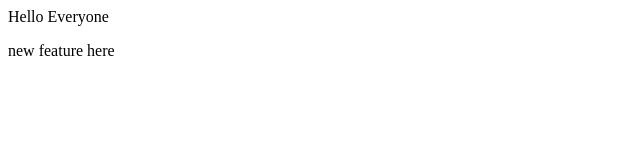
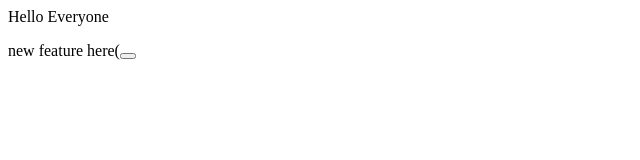
Before and after one commit to Coolsajan/localrepo, a plain HTML site: page index.html in a window 1280 px wide. Shown: the full height of the page, 0-640 px from the left. Drawn offline with Linux system fonts and the light colour scheme.

Commit message:
new button

```diff
--- a/index.html
+++ b/index.html
@@ -1,2 +1,2 @@
 <head>Hello Everyone</head>
-<p>new feature here</p>
+<p>new feature here(<button type="button"></button></p>
```
